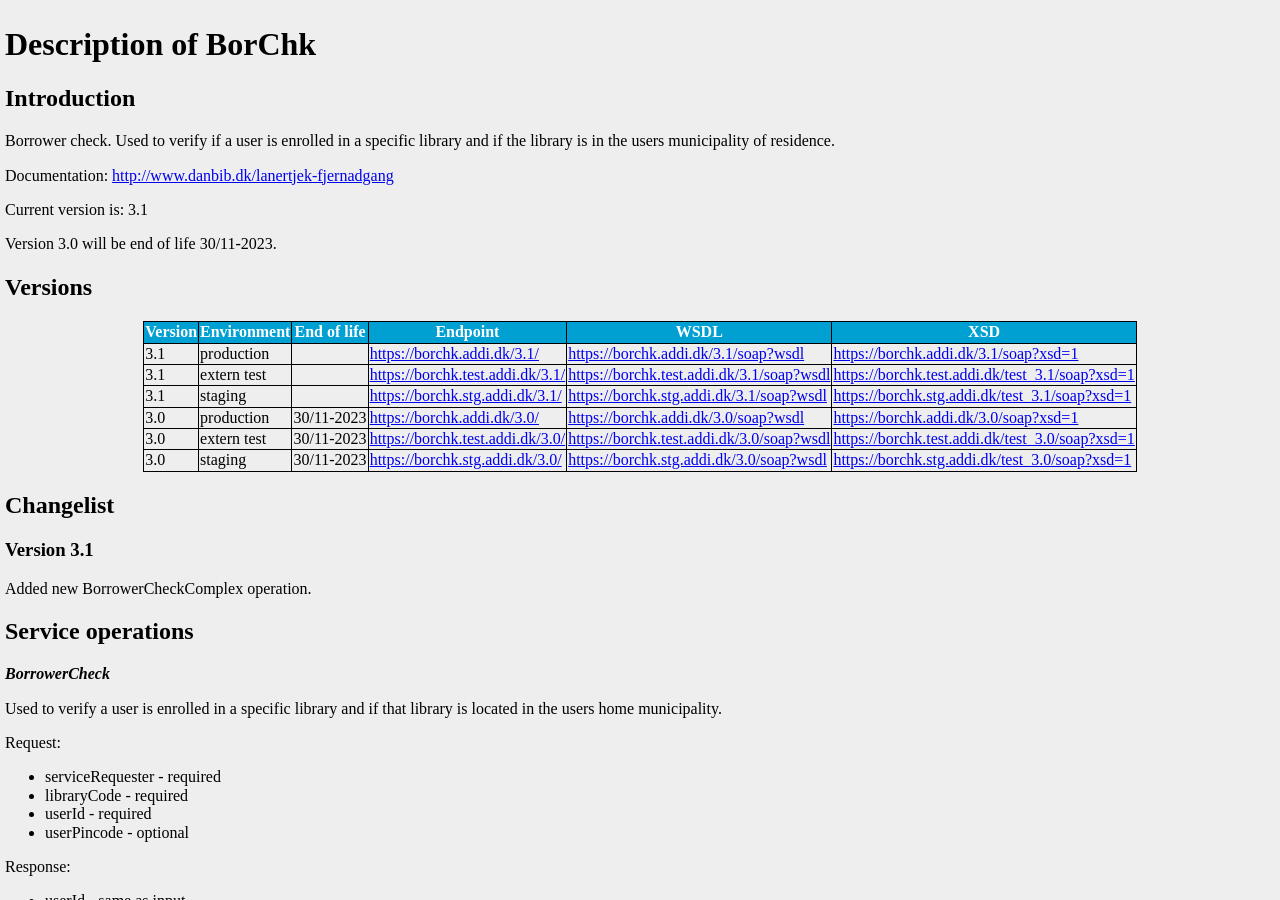
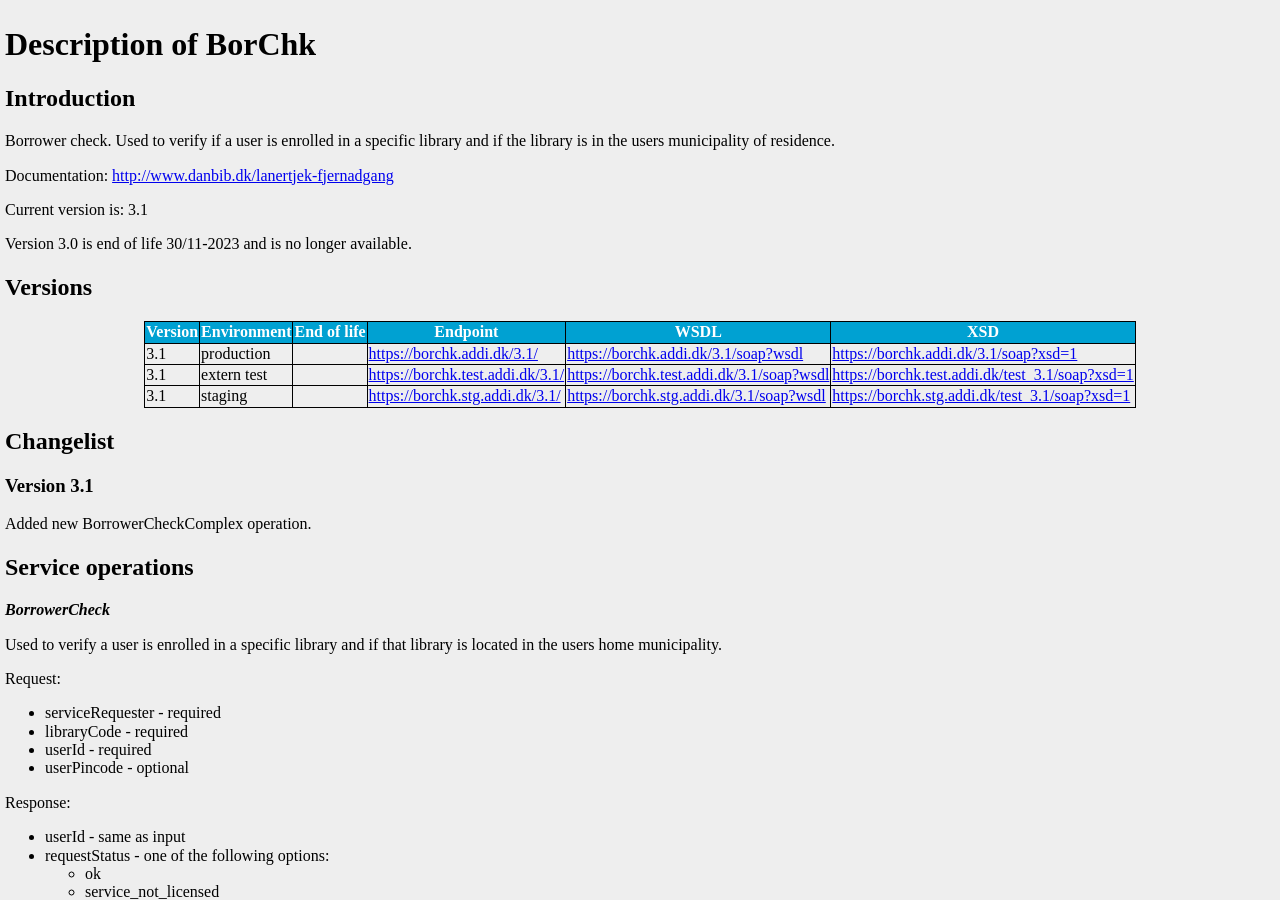
Before and after one commit to DBCDK/dbcdk.github.io, a Jekyll site: the page built from BorChk.md, in a window 1280 px wide and 900 px high. Built offline with Jekyll 4.4.1, drawn with Linux system fonts in a browser that asks for light colours; nearby versions of some CDN libraries; our own code applies the rules of GitHub Pages for plain Markdown files.

Commit message:
Updated borchk info to reflect that 3.0 is no longer available

```diff
--- a/BorChk.md
+++ b/BorChk.md
@@ -11,7 +11,7 @@
 
 Current version is: 3.1
 
-Version 3.0 will be end of life 30/11-2023.
+Version 3.0 is end of life 30/11-2023 and is no longer available.
 
 ## Versions
 
@@ -20,9 +20,6 @@
 | 3.1    | production  |             | [https://borchk.addi.dk/3.1/](https://borchk.addi.dk/3.1/)         | [https://borchk.addi.dk/3.1/soap?wsdl](https://borchk.addi.dk/3.1/soap?wsdl)                     | [https://borchk.addi.dk/3.1/soap?xsd=1](https://borchk.addi.dk/3.1/soap?xsd=1) |
 | 3.1    | extern test |             | [https://borchk.test.addi.dk/3.1/](https://borchk.test.addi.dk/3.1/) | [https://borchk.test.addi.dk/3.1/soap?wsdl](https://borchk.test.addi.dk/3.1/soap?wsdl) | [https://borchk.test.addi.dk/test_3.1/soap?xsd=1](https://borchk.test.addi.dk/3.1/soap?xsd=1) |
 | 3.1    | staging     |             | [https://borchk.stg.addi.dk/3.1/](https://borchk.stg.addi.dk/3.1/) | [https://borchk.stg.addi.dk/3.1/soap?wsdl](https://borchk.stg.addi.dk/3.1/soap?wsdl) | [https://borchk.stg.addi.dk/test_3.1/soap?xsd=1](https://borchk.stg.addi.dk/3.1/soap?xsd=1) |
-| 3.0    | production  | 30/11-2023  | [https://borchk.addi.dk/3.0/](https://borchk.addi.dk/3.0/)         | [https://borchk.addi.dk/3.0/soap?wsdl](https://borchk.addi.dk/3.0/soap?wsdl)                     | [https://borchk.addi.dk/3.0/soap?xsd=1](https://borchk.addi.dk/3.0/soap?xsd=1) |
-| 3.0    | extern test | 30/11-2023  | [https://borchk.test.addi.dk/3.0/](https://borchk.test.addi.dk/3.0/) | [https://borchk.test.addi.dk/3.0/soap?wsdl](https://borchk.test.addi.dk/3.0/soap?wsdl) | [https://borchk.test.addi.dk/test_3.0/soap?xsd=1](https://borchk.test.addi.dk/3.0/soap?xsd=1) |
-| 3.0    | staging     | 30/11-2023  | [https://borchk.stg.addi.dk/3.0/](https://borchk.stg.addi.dk/3.0/) | [https://borchk.stg.addi.dk/3.0/soap?wsdl](https://borchk.stg.addi.dk/3.0/soap?wsdl) | [https://borchk.stg.addi.dk/test_3.0/soap?xsd=1](https://borchk.stg.addi.dk/3.0/soap?xsd=1) |
 
 ## Changelist
 
```
